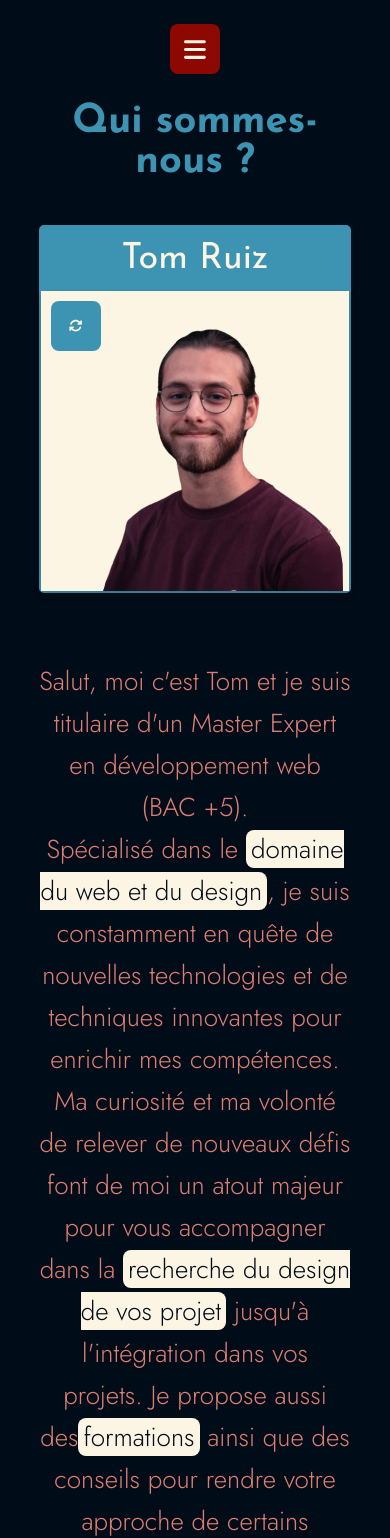
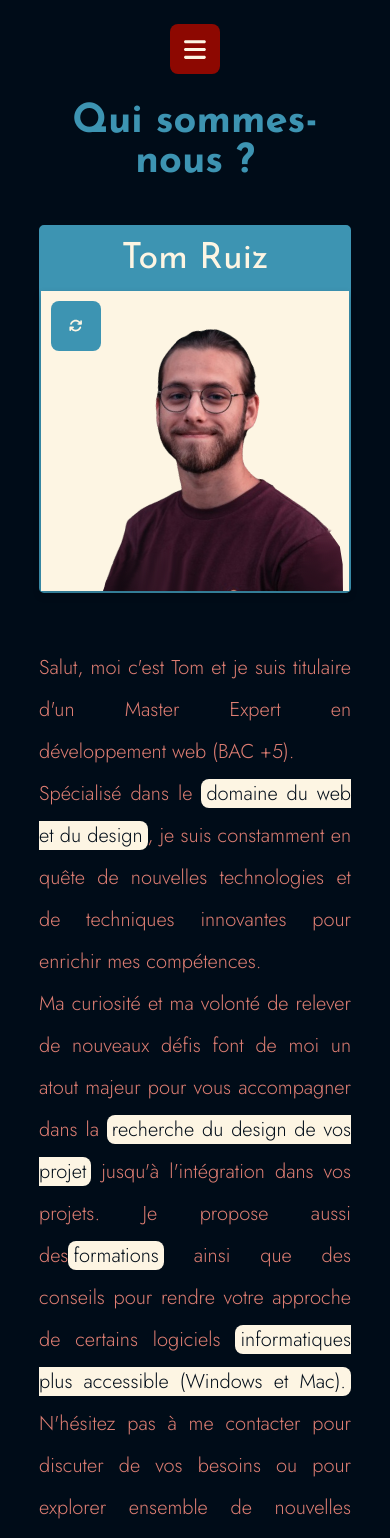
Before and after one commit to tom-ruiz/Klonis, a Next.js app: page /pages/page-info in a window 390 px wide. Shown: the top 1538 px of the page. Built offline with nearby package versions, Linux system fonts and the light colour scheme.

Commit message:
responsive OK

```diff
--- a/src/pages/pages/page-contact.js
+++ b/src/pages/pages/page-contact.js
@@ -107,9 +107,6 @@ export default function PageInfo() {
         <p className={styles.mail}>
           <Link href="mailto:klonispro@protonmail.com">klonispro@protonmail.com</Link>
         </p>
-        <p>
-          Aix en Provence
-        </p>
       </section>
       <Footer />
     </>
--- a/src/styles/Info.module.css
+++ b/src/styles/Info.module.css
@@ -37,18 +37,6 @@
   }
 }
 
-.main p {
-  font-size: 36px;
-  font-weight: 400;
-  text-align: justify;
-}
-
-@media screen and (max-width: 768px) {
-  .main p {
-    font-size: 25px;
-  }
-
-}
 
 .groupContainer {
   display: flex;
@@ -58,9 +46,9 @@
 
 .contentP {
   margin-top: 4em;
-  text-align: center !important;
-  font-weight: 300 !important;
-  font-size: 26px !important;
+  text-align: center;
+  font-weight: 300;
+  font-size: 26px;
   color: #DE7E73;
   padding: 0 30px;
   line-height: 42px;
@@ -68,6 +56,8 @@
 
 @media screen and (max-width: 768px) {
   .contentP {
+    font-size: 20px;
+    text-align: justify;
     margin: 0;
     padding: 0;
   }
@@ -76,9 +66,9 @@
 
 .contentEnd {
   margin: 4em 0;
-  text-align: center !important;
-  font-weight: 300 !important;
-  font-size: 32px !important;
+  text-align: center;
+  font-weight: 300;
+  font-size: 32px;
   color: #FDF5E3;
   padding: 0 22%;
   line-height: 44px;
@@ -87,7 +77,8 @@
 
 @media screen and (max-width: 768px) {
   .contentEnd {
-    padding: 20% 10% 0% 10%;
+    font-size: 30px;
+    padding: 20% 8% 0% 8%;
   }
 
 }
@@ -117,8 +108,13 @@
 .gridContent img {
   object-fit: cover;
   height: 100%;
+}
+@media screen and (max-width: 382px) {
+  .gridContent img {
+    width: 100%;
+  }
+}
 
-}
 
 .gridContent h2 {
   background-color: #3D94B2;
```
Also changed, not shown: src/styles/Contact.module.css (+12 -6 lines), src/styles/Home.module.css (+7 -0 lines).
